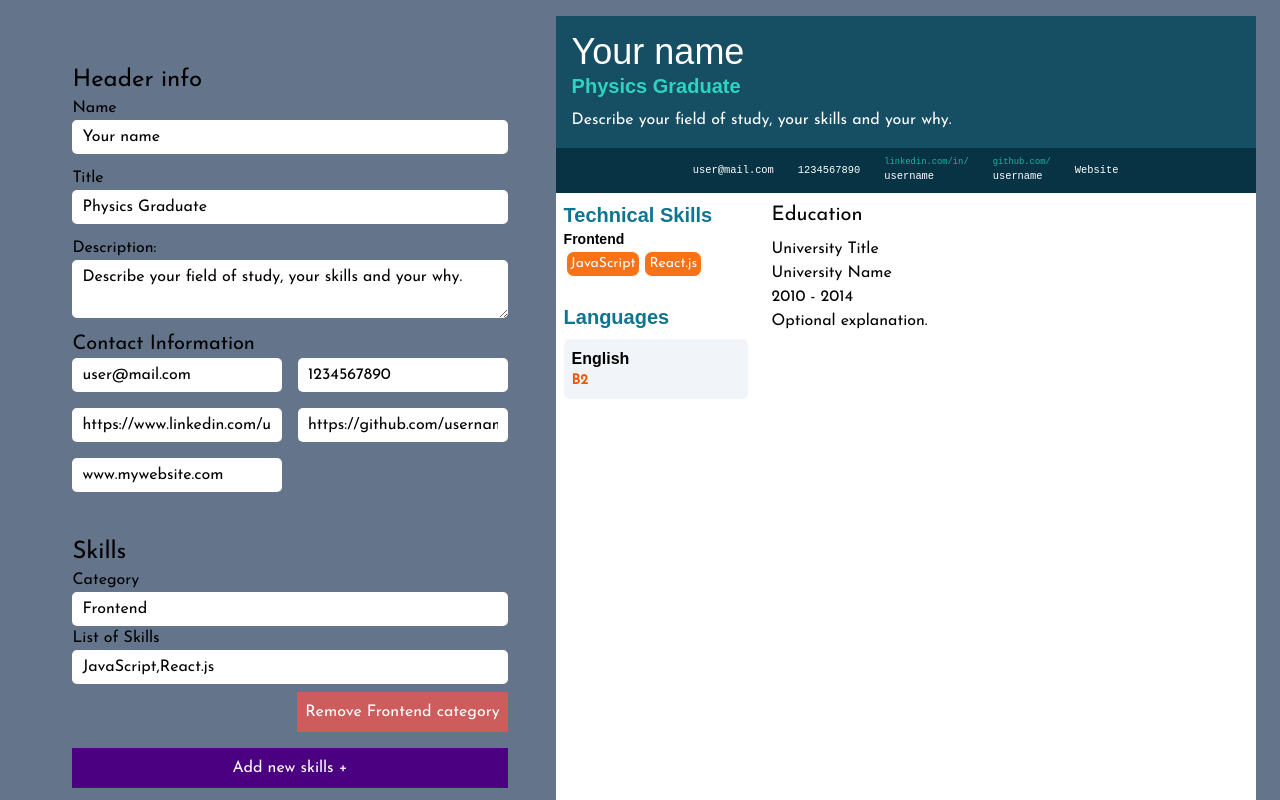
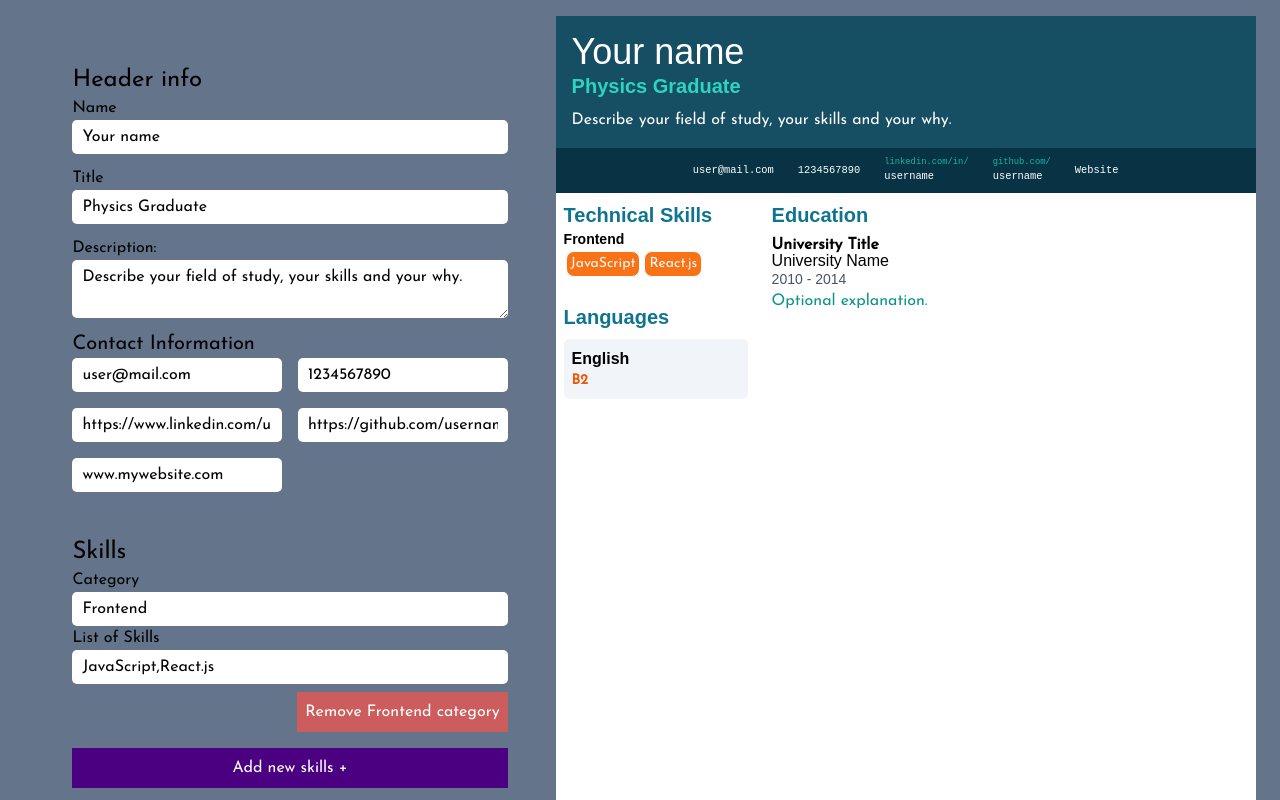
Before and after one commit to iaaron-xyz/cv-application, a React (Create React App) app: page / in a window 1280 px wide. Shown: the top 800 px of the page. Built offline with nearby package versions, Linux system fonts and the light colour scheme; a web font is replaced by a local one.

Commit message:
style education-render section

```diff
--- a/src/components/RenderMain.js
+++ b/src/components/RenderMain.js
@@ -9,14 +9,14 @@ const RenderMain = ({ data }) => {
 const MainEducation = ({ data }) => {
   return (
     <div>
-      <h2 className="text-xl mb-2">Education</h2>
+      <h2 className="display-font font-bold text-cyan-700 text-xl mb-2">Education</h2>
       {data.education.map((edu, index) => {
         return (
           <div key={index} className="pb-3">
-            <h3>{edu.title}</h3>
-            <h4>{edu.universityName}</h4>
-            <div> {edu.startYear} - {edu.endYear} </div>
-            <div>{edu.optDescription || 'hola'}</div>
+            <h3 className="font-bold leading-none">{edu.title}</h3>
+            <h4 className="display-font leading-none">{edu.universityName}</h4>
+            <div className="display-font text-slate-600 text-sm"> {edu.startYear} - {edu.endYear} </div>
+            <div className="leading-none mt-1 text-teal-600">{edu.optDescription || ''}</div>
           </div>
         )
       })}
```
